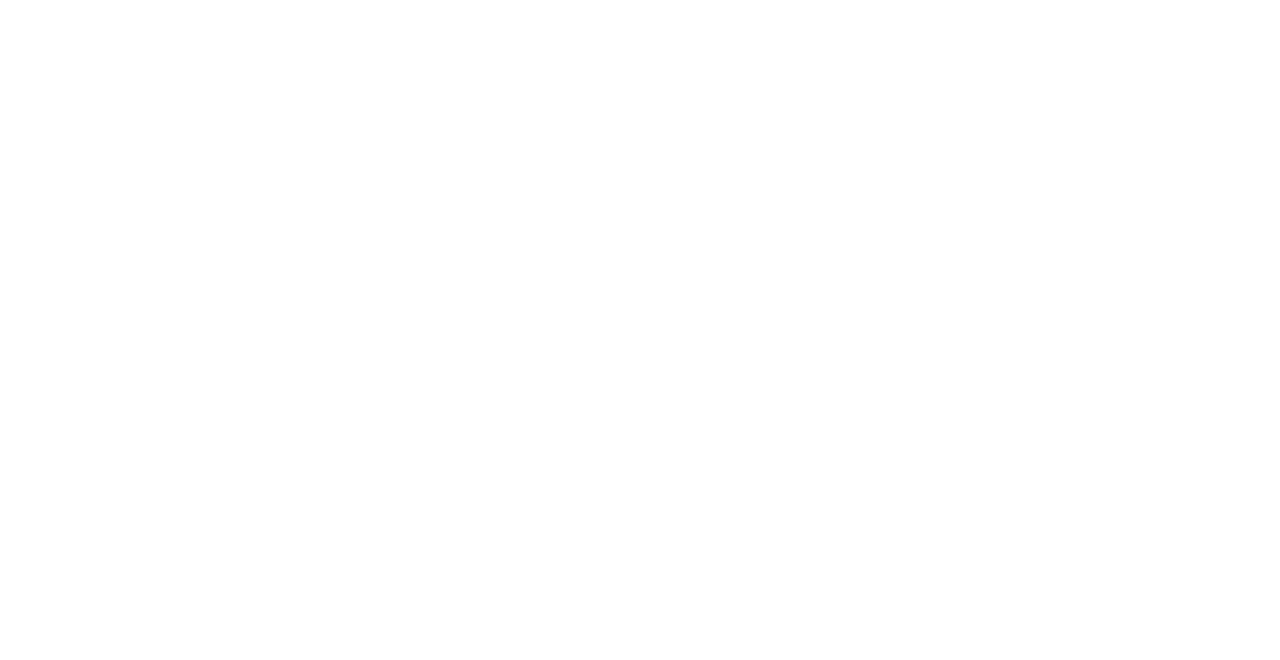
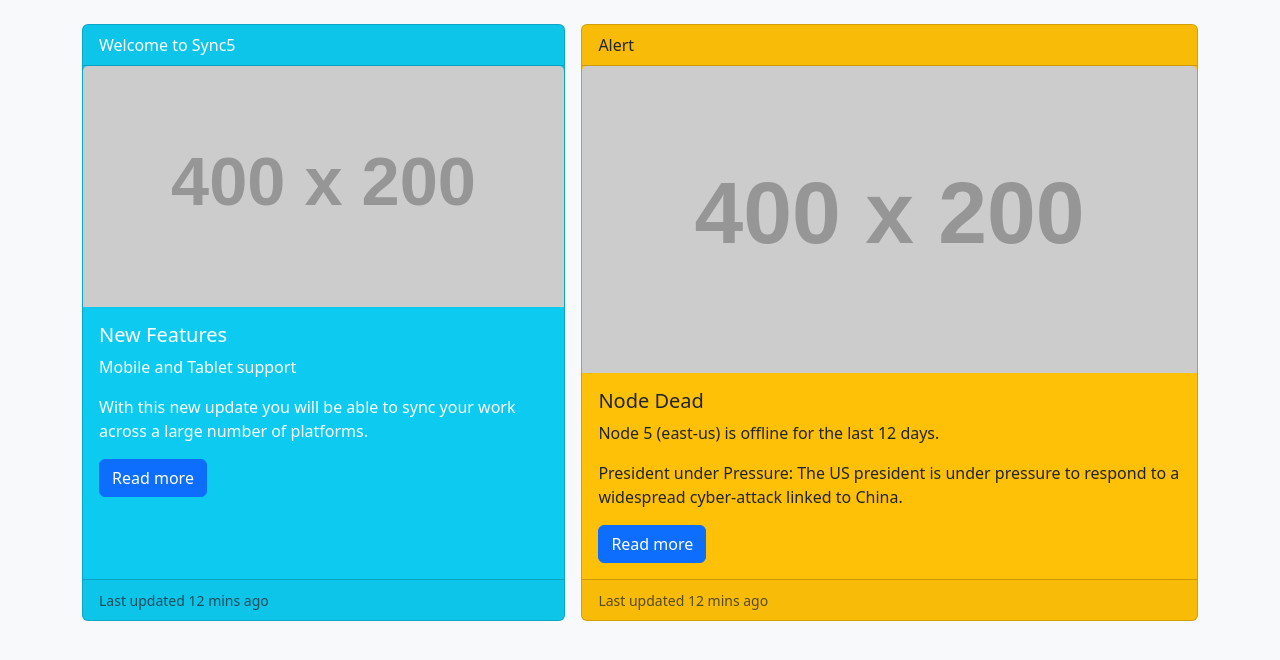
Before and after one commit to acciojob/bootstrap-card-Purushotam-Singh, a website: page main.html in a window 1280 px wide. Drawn offline with nearby package versions, Linux system fonts and the light colour scheme; placeholder pictures from the web are drawn by us.

Commit message:
created a submission

```diff
--- a/main.html
+++ b/main.html
@@ -1,16 +1,58 @@
 <!DOCTYPE html>
+<html lang="en">
+<head>
+  <meta charset="UTF-8" />
+  <meta name="viewport" content="width=device-width, initial-scale=1.0" />
+  <title>Bootstrap Card Deck</title>
+  <!-- Bootstrap CDN -->
+  <link
+    href="https://cdn.jsdelivr.net/npm/bootstrap@5.3.0/dist/css/bootstrap.min.css"
+    rel="stylesheet"
+  />
+</head>
+<body class="p-4 bg-light">
 
-<html>
+  <div class="container">
+    <div class="card-deck d-flex gap-3">
 
-<head>
-	<link rel="stylesheet" href="styles.css">
-</head>
+      <!-- Card 1 -->
+      <div class="card bg-info text-white">
+        <div class="card-header">Welcome to Sync5</div>
+        <img src="https://via.placeholder.com/400x200" class="card-img-top" alt="Sync5">
+        <div class="card-body">
+          <h5 class="card-title">New Features</h5>
+          <p class="card-text">Mobile and Tablet support</p>
+          <p class="card-text">
+            With this new update you will be able to sync your work across a large number of platforms.
+          </p>
+          <a href="#" class="btn btn-primary">Read more</a>
+        </div>
+        <div class="card-footer">
+          <small class="text-muted">Last updated 12 mins ago</small>
+        </div>
+      </div>
 
-<body>
-	<!-- the entire body must be written by student -->
-    <script type="text/javascript" src="./script.js">
-</script>
+      <!-- Card 2 -->
+      <div class="card bg-warning">
+        <div class="card-header">Alert</div>
+        <img src="https://via.placeholder.com/400x200" class="card-img-top" alt="Alert">
+        <div class="card-body">
+          <h5 class="card-title">Node Dead</h5>
+          <p class="card-text">Node 5 (east-us) is offline for the last 12 days.</p>
+          <p class="card-text">
+            President under Pressure: The US president is under pressure to respond to a widespread cyber-attack linked to China.
+          </p>
+          <a href="#" class="btn btn-primary">Read more</a>
+        </div>
+        <div class="card-footer">
+          <small class="text-muted">Last updated 12 mins ago</small>
+        </div>
+      </div>
 
+    </div>
+  </div>
+
+  <!-- Bootstrap JS (Optional for interactivity) -->
+  <script src="https://cdn.jsdelivr.net/npm/bootstrap@5.3.0/dist/js/bootstrap.bundle.min.js"></script>
 </body>
-
 </html>
```
